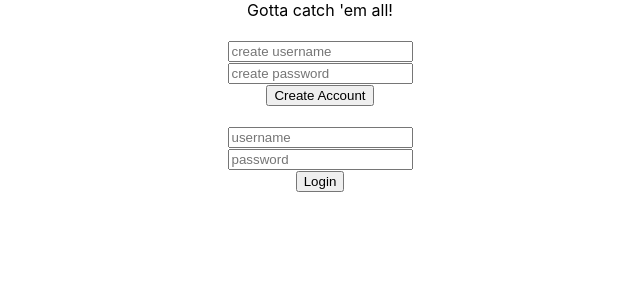
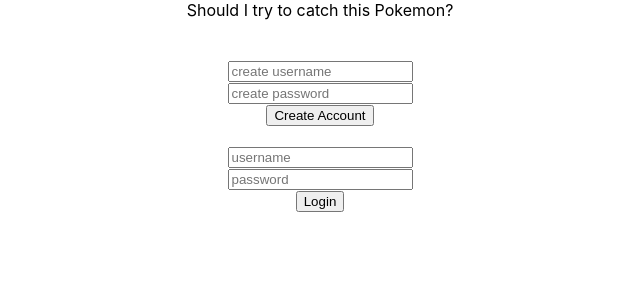
Before and after one commit to bw-pokemon-go-catch/Front-End, a React (Create React App) app in the folder my-app/: page / in a window 1280 px wide. Shown: the top 300 px of the page, without its empty margins (320-960 px from the left). Built offline with nearby package versions, Linux system fonts and the light colour scheme; no server answers.

Commit message:
installed react router and created `AppRouter` component

```diff
--- a/my-app/package.json
+++ b/my-app/package.json
@@ -6,6 +6,7 @@
     "axios": "^0.19.0",
     "react": "^16.8.6",
     "react-dom": "^16.8.6",
+    "react-router-dom": "^5.0.1",
     "react-scripts": "3.0.1"
   },
   "scripts": {
--- a/my-app/src/App.js
+++ b/my-app/src/App.js
@@ -7,24 +7,33 @@
 
 function App() {
 
-  const [pokemonData, setPokemonData] = useState();
+  //hooks
+  const [pokemonName, setPokemonName] = useState();
 
   useEffect( () => {
     axios.get('https://pokemon-go-bw-backend.herokuapp.com/pokemon')
       .then( response => {
-        console.log(response.data[0])
-        console.log(response.data[0]['MAX HP'])
-        setPokemonData(response.data[0]['MAX CP'])
+        console.log(response)
+        console.log(response.data[0]['Max HP'])
+        setPokemonName(response.data[0]['Name'])
       })
       .catch( error => {
         console.log(error)
       });
   }, []);
 
+  //event handlers
+  const handleCalculation = event => {
+
+  }
+
   return (
     <div className="App">
-      Gotta catch 'em all!
-      {pokemonData}
+      Should I try to catch this Pokemon?
+      <br />
+      <form onSubmit={event => handleCalculation(event)}>
+      </form>
+      <br />
       <SignupPage />
       <LoginPage />
     </div>
```
Also changed, not shown: my-app/src/components/AppRouter.jsx (added), 1 other file (tests, documents, lock files or other folders).
